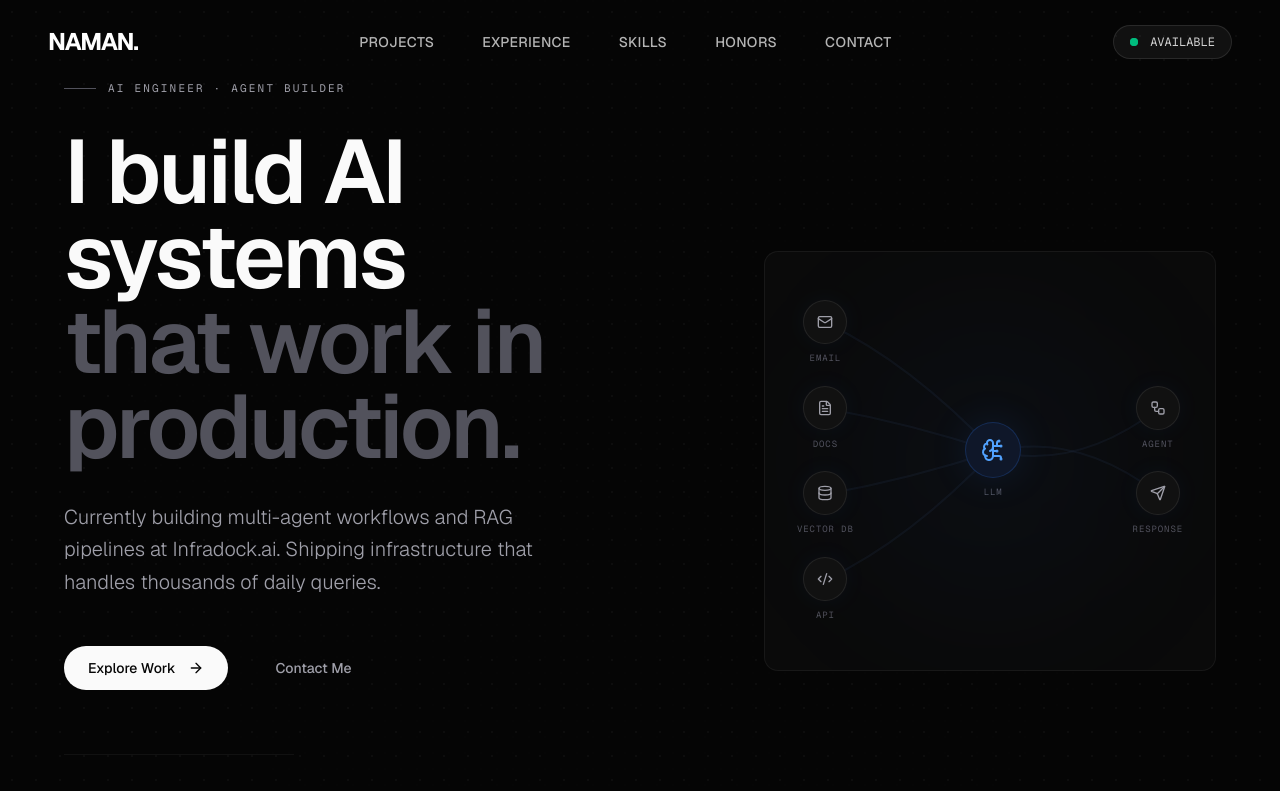
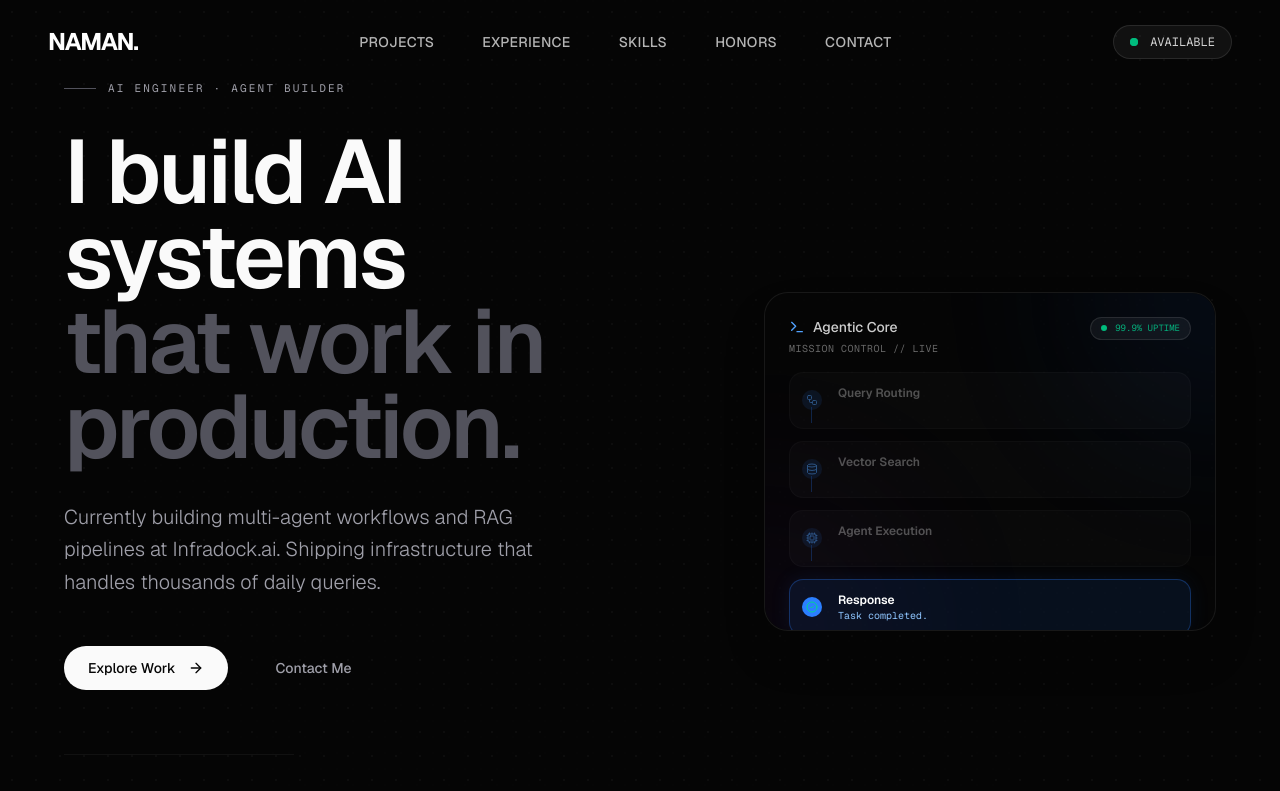
Before and after one commit to namanxdev/Portfolio, a Next.js app: page / in a window 1280 px wide. Shown: the top 791 px of the page. Built offline with nearby package versions, Linux system fonts and the light colour scheme.

Commit message:
feat: implement High-End Agent Visualizer with 3D tilt effect and cycling logic; enhance layout and animations

```diff
--- a/components/sections/Hero.tsx
+++ b/components/sections/Hero.tsx
@@ -1,121 +1,187 @@
 "use client";
 
-import React, { forwardRef, useRef } from "react";
+import React, { useState, useEffect, useRef } from "react";
 import { Spotlight } from "@/components/aceternity/spotlight";
 import { NumberTicker } from "@/components/ui/number-ticker";
-import { AnimatedBeam } from "@/components/ui/animated-beam";
 import { BlurFade } from "@/components/ui/blur-fade";
-import { cn } from "@/lib/utils";
-import {
-  ArrowRight,
-  Mail,
-  FileText,
-  Database,
-  Code2,
-  BrainCircuit,
-  Workflow,
-  Send,
-} from "lucide-react";
+import { motion, useMotionValue, useSpring, useTransform, AnimatePresence } from "framer-motion";
+import { ArrowRight, Workflow, Database, Terminal, Cpu, CheckCircle2 } from "lucide-react";
 
-// ── Reusable node circle ──────────────────────────────────────────────
-const Node = forwardRef<
-  HTMLDivElement,
-  { className?: string; children?: React.ReactNode; label?: string }
->(({ className, children, label }, ref) => (
-  <div className="flex flex-col items-center gap-2">
-    <div
-      ref={ref}
-      className={cn(
-        "z-10 flex size-11 items-center justify-center rounded-full border border-white/[0.08] bg-[#111] p-2.5 shadow-[0_0_24px_rgba(59,130,246,0.06)]",
-        className
-      )}
-    >
-      {children}
-    </div>
-    {label && (
-      <span className="font-mono text-[9px] uppercase tracking-widest text-zinc-600 select-none">
-        {label}
-      </span>
-    )}
-  </div>
-));
-Node.displayName = "Node";
+// ── High-End Agent Visualizer ──────────────────────────────────────────────
+const AgentVisualizer = () => {
+  const containerRef = useRef<HTMLDivElement>(null);
 
-// ── Pipeline Beam Graphic ─────────────────────────────────────────────
-function AgentPipelineBeam({ className }: { className?: string }) {
-  const containerRef = useRef<HTMLDivElement>(null);
-  const emailRef = useRef<HTMLDivElement>(null);
-  const docsRef = useRef<HTMLDivElement>(null);
-  const dbRef = useRef<HTMLDivElement>(null);
-  const codeRef = useRef<HTMLDivElement>(null);
-  const brainRef = useRef<HTMLDivElement>(null);
-  const agentRef = useRef<HTMLDivElement>(null);
-  const outputRef = useRef<HTMLDivElement>(null);
+  // 3D Tilt Effect
+  const mouseX = useMotionValue(0);
+  const mouseY = useMotionValue(0);
+
+  const springConfig = { damping: 20, stiffness: 300, mass: 0.5 };
+  const springX = useSpring(mouseX, springConfig);
+  const springY = useSpring(mouseY, springConfig);
+
+  const rotateX = useTransform(springY, [-0.5, 0.5], ["7deg", "-7deg"]);
+  const rotateY = useTransform(springX, [-0.5, 0.5], ["-7deg", "7deg"]);
+
+  const handleMouseMove = (e: React.MouseEvent<HTMLDivElement>) => {
+    if (!containerRef.current) return;
+    const rect = containerRef.current.getBoundingClientRect();
+    const width = rect.width;
+    const height = rect.height;
+    const x = e.clientX - rect.left;
+    const y = e.clientY - rect.top;
+    mouseX.set(x / width - 0.5);
+    mouseY.set(y / height - 0.5);
+  };
+
+  const handleMouseLeave = () => {
+    mouseX.set(0);
+    mouseY.set(0);
+  };
+
+  // Cycling Logic States
+  const [activeStep, setActiveStep] = useState(0);
+
+  const STEPS = [
+    { id: 0, title: "Query Routing", icon: <Workflow className="w-3 h-3" />, status: "Analyzing intent..." },
+    { id: 1, title: "Vector Search", icon: <Database className="w-3 h-3" />, status: "Querying pgvector..." },
+    { id: 2, title: "Agent Execution", icon: <Cpu className="w-3 h-3" />, status: "Thinking & drafting..." },
+    { id: 3, title: "Response", icon: <CheckCircle2 className="w-3 h-3 text-emerald-400" />, status: "Task completed." },
+  ];
+
+  useEffect(() => {
+    const interval = setInterval(() => {
+      setActiveStep((prev) => (prev + 1) % STEPS.length);
+    }, 2000);
+    return () => clearInterval(interval);
+  }, [STEPS.length]);
 
   return (
-    <div
+    <motion.div
       ref={containerRef}
-      className={cn(
-        "relative flex h-[420px] w-full items-center justify-center overflow-hidden rounded-xl border border-white/[0.06] bg-[#0A0A0A] p-8",
-        className
-      )}
+      onMouseMove={handleMouseMove}
+      onMouseLeave={handleMouseLeave}
+      style={{ rotateX, rotateY, transformStyle: "preserve-3d" }}
+      className="relative w-full max-w-[480px] aspect-[4/3] rounded-[24px] border border-white/[0.08] bg-[#050505]/80 backdrop-blur-2xl p-6 shadow-2xl flex flex-col justify-between overflow-hidden group"
     >
-      <div className="flex size-full max-w-md flex-row items-stretch justify-between gap-8">
-        {/* Left column — Input Sources */}
-        <div className="flex flex-col justify-center gap-5">
-          <Node ref={emailRef} label="Email">
-            <Mail className="size-4 text-zinc-400" />
-          </Node>
-          <Node ref={docsRef} label="Docs">
-            <FileText className="size-4 text-zinc-400" />
-          </Node>
-          <Node ref={dbRef} label="Vector DB">
-            <Database className="size-4 text-zinc-400" />
-          </Node>
-          <Node ref={codeRef} label="API">
-            <Code2 className="size-4 text-zinc-400" />
-          </Node>
+      {/* Subtle animated background glow behind UI */}
+      <div className="absolute inset-0 z-0 pointer-events-none overflow-hidden rounded-[24px]">
+        <motion.div
+          animate={{
+            opacity: [0.3, 0.5, 0.3],
+            scale: [1, 1.2, 1],
+          }}
+          transition={{ duration: 4, repeat: Infinity, ease: "easeInOut" }}
+          className="absolute -top-32 -right-32 w-64 h-64 bg-blue-500/20 blur-[80px] rounded-full"
+        />
+        <motion.div
+          animate={{
+            opacity: [0.2, 0.4, 0.2],
+            scale: [1, 1.5, 1],
+          }}
+          transition={{ duration: 5, repeat: Infinity, ease: "easeInOut", delay: 1 }}
+          className="absolute -bottom-32 -left-32 w-64 h-64 bg-purple-500/20 blur-[80px] rounded-full"
+        />
+      </div>
+
+      {/* Header */}
+      <div className="relative z-10 flex justify-between items-start" style={{ transform: "translateZ(20px)" }}>
+        <div className="flex flex-col gap-1">
+          <h3 className="text-white/80 font-medium text-sm flex items-center gap-2">
+            <Terminal className="w-4 h-4 text-blue-400" />
+            Agentic Core
+          </h3>
+          <p className="text-white/40 font-mono text-[10px] uppercase tracking-wider">Mission Control // Live</p>
         </div>
-
-        {/* Center — AI Brain */}
-        <div className="flex flex-col justify-center">
-          <Node
-            ref={brainRef}
-            className="size-14 border-blue-500/20 bg-[#0f1729] shadow-[0_0_40px_rgba(59,130,246,0.12)]"
-            label="LLM"
-          >
-            <BrainCircuit className="size-6 text-blue-400" />
-          </Node>
-        </div>
-
-        {/* Right column — Agent + Output */}
-        <div className="flex flex-col justify-center gap-5">
-          <Node ref={agentRef} label="Agent">
-            <Workflow className="size-4 text-zinc-400" />
-          </Node>
-          <Node ref={outputRef} label="Response">
-            <Send className="size-4 text-zinc-400" />
-          </Node>
+        <div className="flex items-center gap-2 border border-white/10 bg-white/5 rounded-full px-2.5 py-1 backdrop-blur-sm">
+          <div className="relative flex h-1.5 w-1.5">
+            <span className="animate-ping absolute inline-flex h-full w-full rounded-full bg-emerald-400 opacity-75"></span>
+            <span className="relative inline-flex rounded-full h-1.5 w-1.5 bg-emerald-500"></span>
+          </div>
+          <span className="text-[9px] font-mono uppercase text-emerald-400/80">99.9% Uptime</span>
         </div>
       </div>
 
-      {/* Beams: Inputs → Brain */}
-      <AnimatedBeam containerRef={containerRef} fromRef={emailRef} toRef={brainRef} curvature={-40} pathColor="#1e293b" pathOpacity={0.3} gradientStartColor="#3b82f6" gradientStopColor="#8b5cf6" />
-      <AnimatedBeam containerRef={containerRef} fromRef={docsRef} toRef={brainRef} curvature={-15} pathColor="#1e293b" pathOpacity={0.3} gradientStartColor="#3b82f6" gradientStopColor="#8b5cf6" />
-      <AnimatedBeam containerRef={containerRef} fromRef={dbRef} toRef={brainRef} curvature={15} pathColor="#1e293b" pathOpacity={0.3} gradientStartColor="#3b82f6" gradientStopColor="#8b5cf6" />
-      <AnimatedBeam containerRef={containerRef} fromRef={codeRef} toRef={brainRef} curvature={40} pathColor="#1e293b" pathOpacity={0.3} gradientStartColor="#3b82f6" gradientStopColor="#8b5cf6" />
+      {/* Main Flow Representation */}
+      <div className="relative z-10 flex flex-col gap-3 mt-4" style={{ transform: "translateZ(30px)" }}>
+        {STEPS.map((step, index) => {
+          const isActive = index === activeStep;
+          const isPast = index < activeStep;
 
-      {/* Beams: Brain → Outputs */}
-      <AnimatedBeam containerRef={containerRef} fromRef={brainRef} toRef={agentRef} curvature={-20} pathColor="#1e293b" pathOpacity={0.3} gradientStartColor="#8b5cf6" gradientStopColor="#3b82f6" />
-      <AnimatedBeam containerRef={containerRef} fromRef={brainRef} toRef={outputRef} curvature={20} pathColor="#1e293b" pathOpacity={0.3} gradientStartColor="#8b5cf6" gradientStopColor="#3b82f6" />
+          return (
+            <div
+              key={step.id}
+              className={`relative flex items-center gap-4 p-3 rounded-xl border transition-all duration-500 ${
+                isActive
+                  ? "border-blue-500/30 bg-blue-500/10 shadow-[0_0_20px_rgba(59,130,246,0.1)]"
+                  : isPast
+                    ? "border-white/5 bg-white/5 opacity-50"
+                    : "border-white/5 bg-transparent opacity-30"
+              }`}
+            >
+              {/* Connecting Line */}
+              {index !== STEPS.length - 1 && (
+                <div className={`absolute left-[21px] top-[34px] w-[1px] h-4 ${isPast ? 'bg-blue-500/50' : 'bg-white/10'} transition-colors duration-500`} />
+              )}
 
-      {/* Ultra-subtle backglow */}
-      <div className="absolute top-1/2 left-1/2 -translate-x-1/2 -translate-y-1/2 size-[300px] rounded-full bg-blue-500/[0.04] blur-[80px] pointer-events-none" />
-    </div>
+              <div className={`w-5 h-5 rounded-full flex items-center justify-center transition-colors duration-500 ${
+                isActive ? "bg-blue-500 text-white" : isPast ? "bg-blue-500/20 text-blue-400" : "bg-white/10 text-white/50"
+              }`}>
+                {step.icon}
+              </div>
+
+              <div className="flex flex-col">
+                <span className={`text-xs font-semibold ${isActive ? "text-white" : "text-white/60"}`}>
+                  {step.title}
+                </span>
+                <AnimatePresence mode="wait">
+                  {isActive ? (
+                    <motion.span
+                      key="active"
+                      initial={{ opacity: 0, y: 5 }}
+                      animate={{ opacity: 1, y: 0 }}
+                      exit={{ opacity: 0, y: -5 }}
+                      className="text-[10px] font-mono text-blue-300"
+                    >
+                      {step.status}
+                    </motion.span>
+                  ) : (
+                    <motion.span
+                      key="inactive"
+                      className="text-[10px] font-mono text-transparent select-none"
+                    >
+                      Waiting...
+                    </motion.span>
+                  )}
+                </AnimatePresence>
+              </div>
+
+              {isActive && (
+                <motion.div
+                  layoutId="pulse"
+                  className="ml-auto w-1 h-1 bg-blue-400 rounded-full animate-ping"
+                />
+              )}
+            </div>
+          );
+        })}
+      </div>
+
+      {/* Bottom Data Bar */}
+      <div className="relative z-10 flex items-center justify-between border-t border-white/10 pt-4 mt-4" style={{ transform: "translateZ(10px)" }}>
+        <div className="flex flex-col">
+          <span className="text-[9px] font-mono text-white/30 uppercase">Avg Latency</span>
+          <span className="text-xs font-medium text-white/80">112ms</span>
+        </div>
+        <div className="flex flex-col text-right">
+          <span className="text-[9px] font-mono text-white/30 uppercase">Precision</span>
+          <span className="text-xs font-medium text-emerald-400">95.4%</span>
+        </div>
+      </div>
+    </motion.div>
   );
-}
+};
 
-// ── Hero Section ──────────────────────────────────────────────────────
+// ── Hero Section ──────────────────────────────────────────────────────────────
 export default function Hero() {
   return (
     <section id="hero" className="relative min-h-screen flex items-center justify-center bg-transparent overflow-hidden pt-20 pb-16">
@@ -126,6 +192,7 @@ export default function Hero() {
 
       <div className="relative z-10 w-full max-w-[1400px] mx-auto px-6 sm:px-12 lg:px-16">
         <div className="grid grid-cols-1 lg:grid-cols-12 gap-16 lg:gap-12 items-center">
+
           {/* Left column — Typography */}
           <div className="lg:col-span-7 flex flex-col items-start relative z-20">
             <BlurFade delay={0.1} offset={10}>
@@ -164,9 +231,10 @@ export default function Hero() {
                 </a>
                 <a
                   href="#contact"
-                  className="px-6 py-3 text-sm font-medium text-zinc-400 hover:text-[#FAFAFA] transition-colors"
+                  className="px-6 py-3 text-sm font-medium text-zinc-400 hover:text-[#FAFAFA] transition-colors relative group"
                 >
                   Contact Me
+                  <span className="absolute bottom-2 left-6 w-0 h-[1px] bg-white/50 transition-all duration-300 group-hover:w-[calc(100%-3rem)]" />
                 </a>
               </div>
             </BlurFade>
@@ -195,16 +263,17 @@ export default function Hero() {
             </BlurFade>
           </div>
 
-          {/* Right column — Agent Pipeline Visualization */}
-          <div className="lg:col-span-5 relative mt-12 lg:mt-0 flex justify-end items-center h-full w-full z-30">
+          {/* Right column — High-End Agent Visualizer */}
+          <div className="lg:col-span-5 relative mt-12 lg:mt-0 flex justify-end items-center h-full w-full z-30 perspective-1000">
             <BlurFade
               delay={0.6}
               offset={15}
               className="w-full relative max-w-[500px]"
             >
-              <AgentPipelineBeam />
+              <AgentVisualizer />
             </BlurFade>
           </div>
+
         </div>
       </div>
     </section>
```
